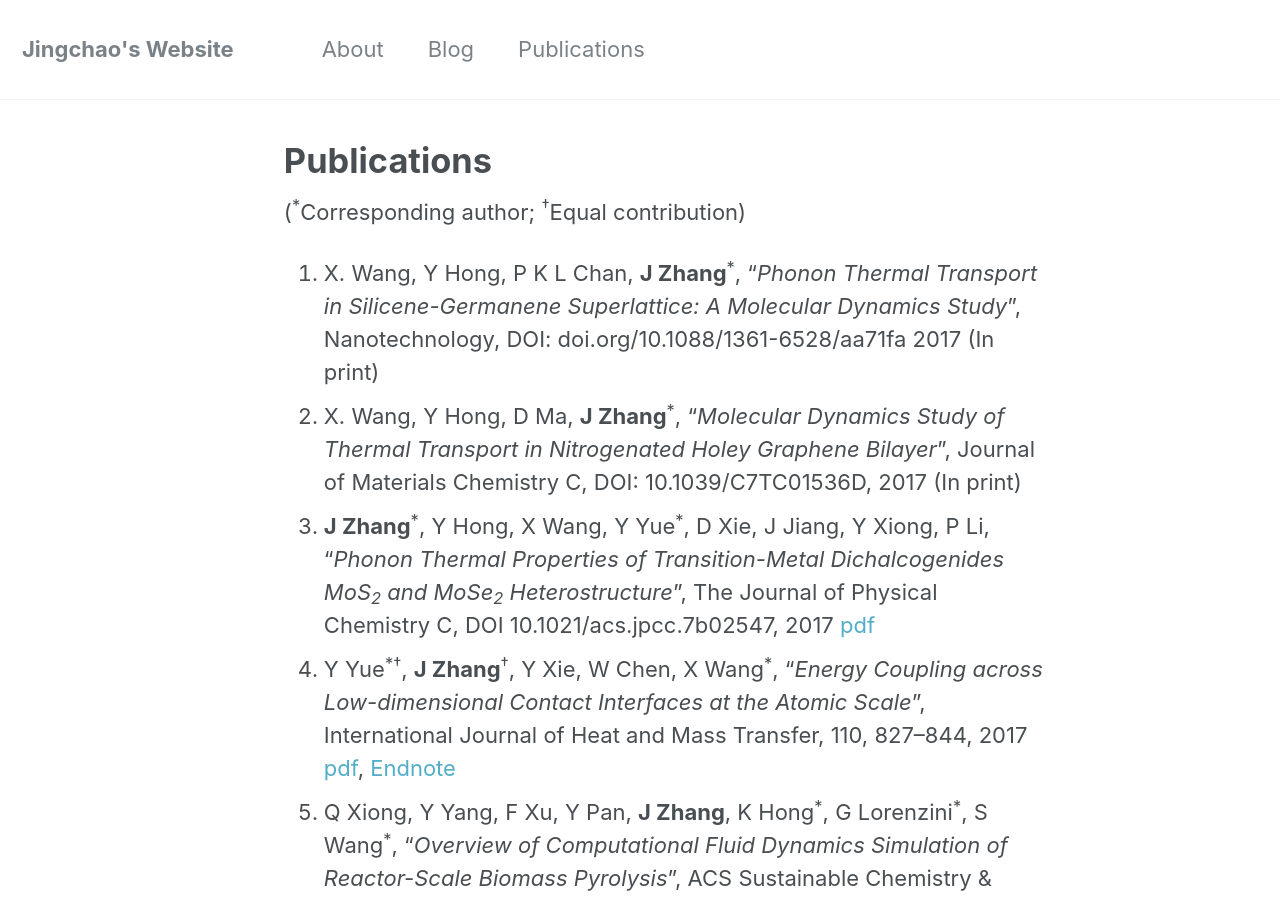
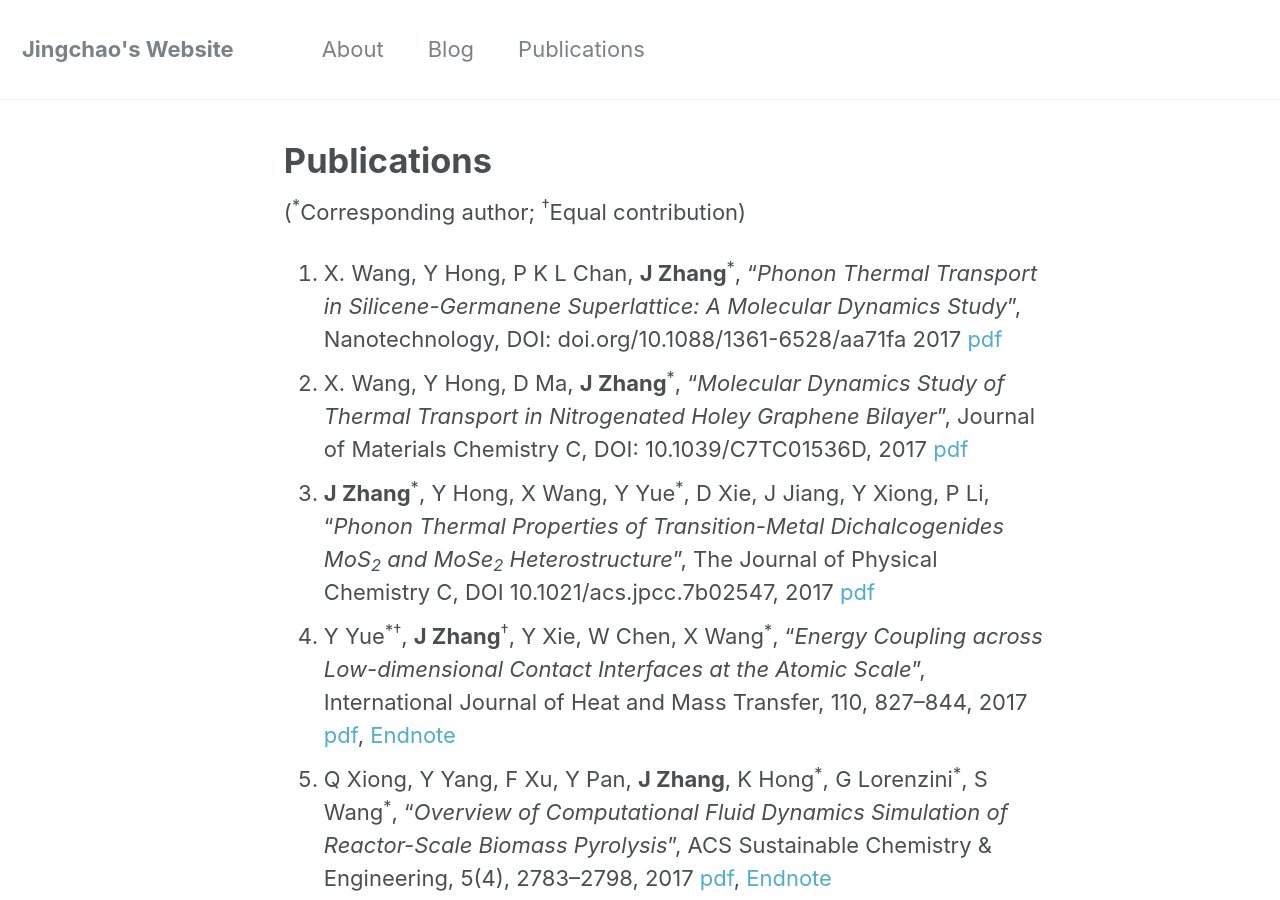
Before and after one commit to JingchaoZhang/JingchaoZhang.github.io, a Jekyll site: the page built from _pages/publications.md, in a window 1280 px wide and 900 px high. Built offline with Jekyll 4.4.1, drawn with Linux system fonts in a browser that asks for light colours.

Commit message:
Update publications.md

```diff
--- a/_pages/publications.md
+++ b/_pages/publications.md
@@ -7,8 +7,8 @@ author_profile: false
 
 (<sup>\*</sup>Corresponding author; <sup>†</sup>Equal contribution)
 
-1. X. Wang, Y Hong, P K L Chan, **J Zhang**<sup>\*</sup>, "_Phonon Thermal Transport in Silicene-Germanene Superlattice: A Molecular Dynamics Study_", Nanotechnology, DOI: doi.org/10.1088/1361-6528/aa71fa 2017 (In print)
-1. X. Wang, Y Hong, D Ma, **J Zhang**<sup>\*</sup>, "_Molecular Dynamics Study of Thermal Transport in Nitrogenated Holey Graphene Bilayer_", Journal of Materials Chemistry C, DOI: 10.1039/C7TC01536D, 2017 (In print)
+1. X. Wang, Y Hong, P K L Chan, **J Zhang**<sup>\*</sup>, "_Phonon Thermal Transport in Silicene-Germanene Superlattice: A Molecular Dynamics Study_", Nanotechnology, DOI: doi.org/10.1088/1361-6528/aa71fa 2017 [pdf](http://iopscience.iop.org/article/10.1088/1361-6528/aa71fa)
+1. X. Wang, Y Hong, D Ma, **J Zhang**<sup>\*</sup>, "_Molecular Dynamics Study of Thermal Transport in Nitrogenated Holey Graphene Bilayer_", Journal of Materials Chemistry C, DOI: 10.1039/C7TC01536D, 2017 [pdf](http://pubs.rsc.org/en/content/articlelanding/2017/tc/c7tc01536d#!divAbstract)
 1. **J Zhang**<sup>\*</sup>, Y Hong, X Wang, Y Yue<sup>\*</sup>, D Xie, J Jiang, Y Xiong, P Li, "_Phonon Thermal Properties of Transition-Metal Dichalcogenides MoS<sub>2</sub> and MoSe<sub>2</sub> Heterostructure_", The Journal of Physical Chemistry C, DOI 10.1021/acs.jpcc.7b02547, 2017 [pdf](https://drive.google.com/file/d/0B3Yj4QkZpI-dSGYxSlRtLWxXRHc/view?usp=sharing)
 1. Y Yue<sup>\*</sup><sup>†</sup>, **J Zhang**<sup>†</sup>, Y Xie, W Chen, X Wang<sup>\*</sup>, "_Energy Coupling across Low-dimensional Contact Interfaces at the Atomic Scale_", International Journal of Heat and Mass Transfer, 110, 827–844, 2017 [pdf](https://drive.google.com/file/d/0B3Yj4QkZpI-dbHZraTVJU016cDQ/view?usp=sharing), [Endnote](https://drive.google.com/uc?export=download&id=0B3Yj4QkZpI-dbFgzYi1BaWM2eDA)
 1. Q Xiong, Y Yang, F Xu, Y Pan, **J Zhang**, K Hong<sup>\*</sup>, G Lorenzini<sup>\*</sup>, S Wang<sup>\*</sup>, "_Overview of Computational Fluid Dynamics Simulation of Reactor-Scale Biomass Pyrolysis_", ACS Sustainable Chemistry & Engineering, 5(4), 2783–2798, 2017 [pdf](https://drive.google.com/file/d/0B3Yj4QkZpI-dTGVDZFdyRlhqaVE/view?usp=sharing), [Endnote](https://drive.google.com/uc?export=download&id=0B3Yj4QkZpI-dR3hqQ2puenpmcnM)
```
